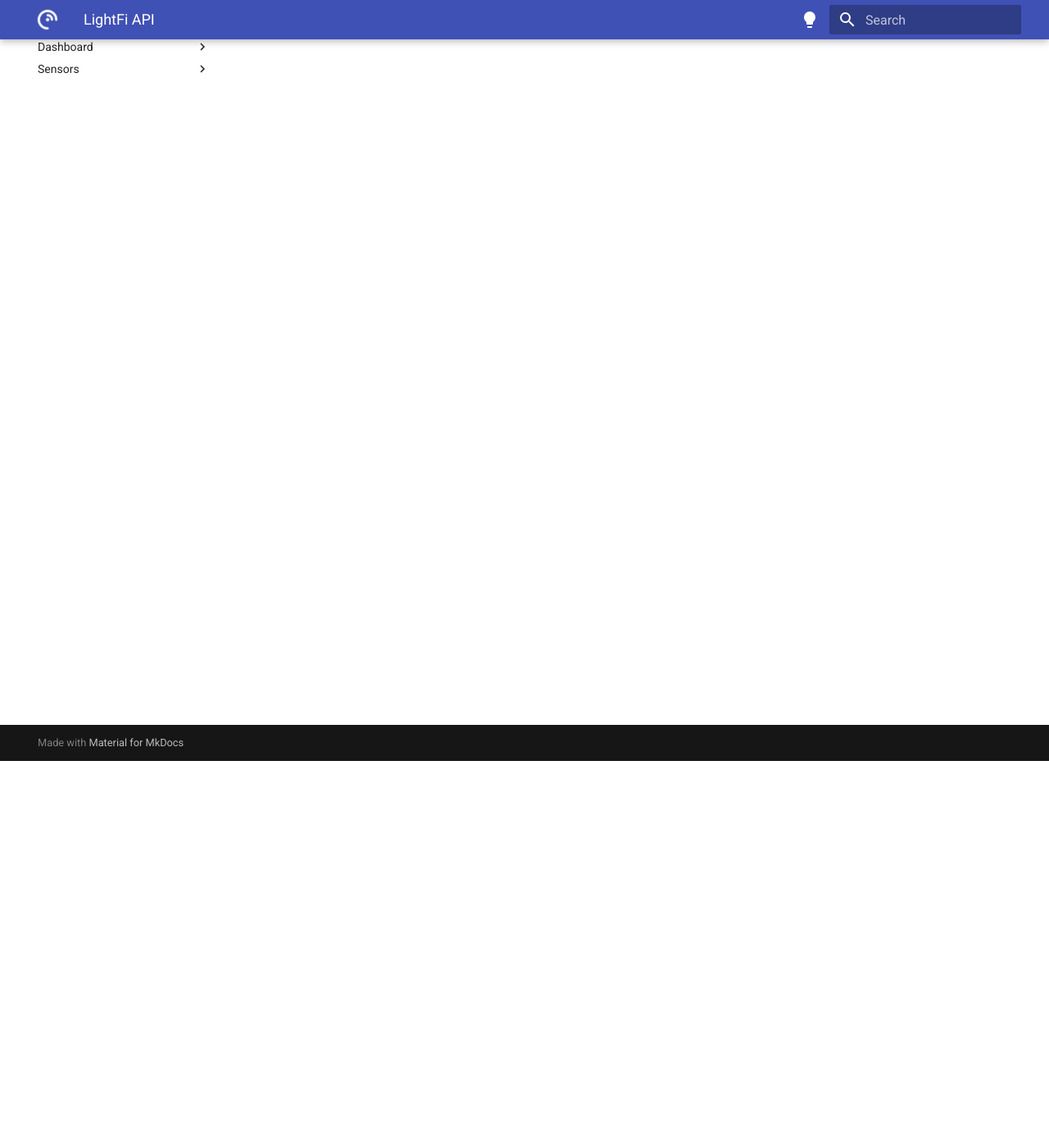
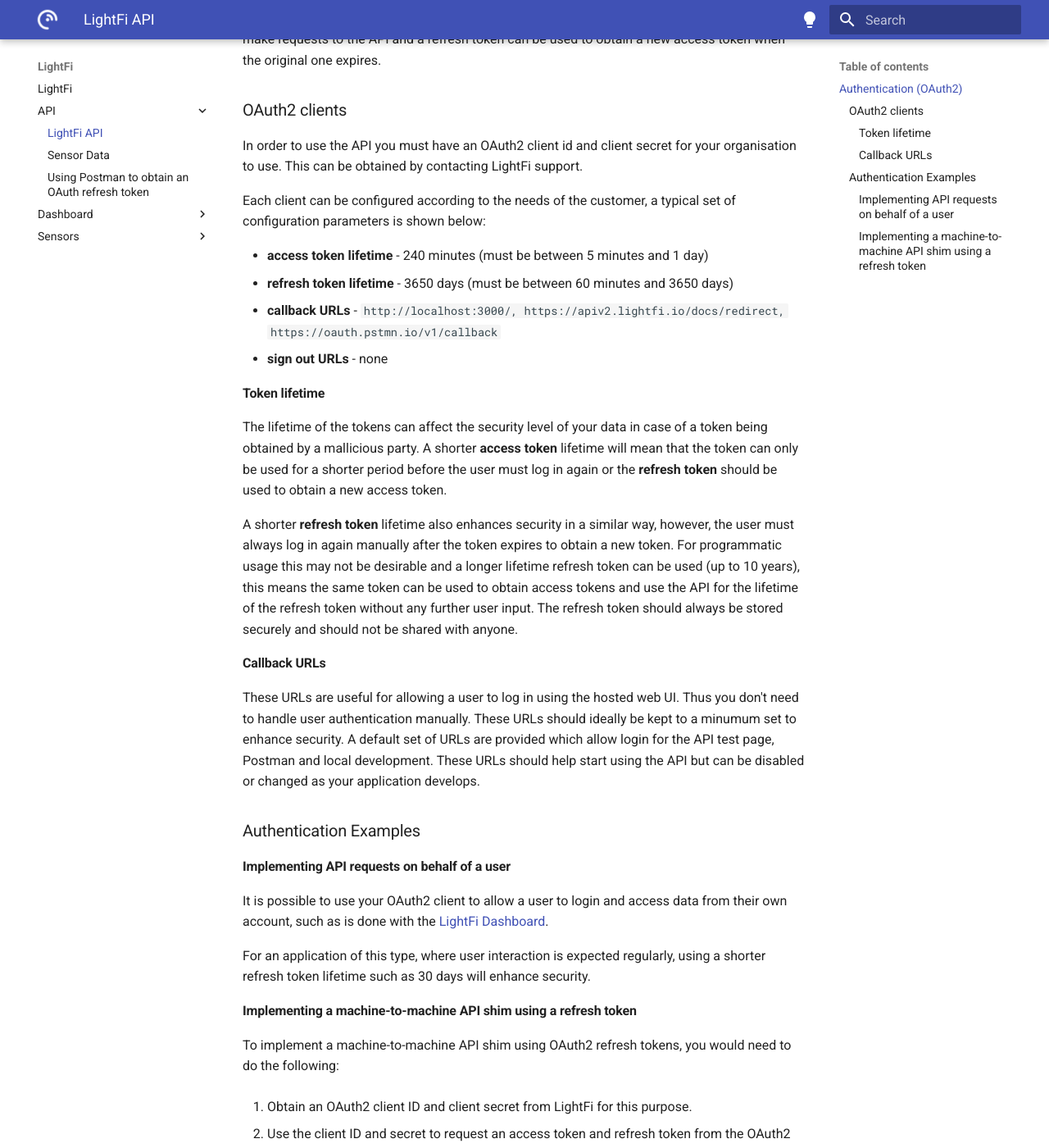
Before and after one commit to LightFiLimited/lf-documentation, an MkDocs documentation site: the page built from docs/API/index.md, in a window 1280 px wide and 1400 px high, scrolled down 472 px. Shown: the whole window at 82% size. Built offline with MkDocs 1.6.1 and Material for MkDocs 9.7.7, drawn with Linux system fonts in a browser that asks for light colours; some of the changed text lies outside the part shown.

Commit message:
initial basic OAuth2 info

```diff
--- a/docs/API/index.md
+++ b/docs/API/index.md
@@ -4,4 +4,93 @@
 
 - [https://apiv2.lightfi.io/docs](https://apiv2.lightfi.io/docs)
 
-Here you can test the routes directly from the documentation page (Note: API calls that return a large amount of data can be very slow to render on the interactive page, real API use will be much faster).
+Here you can test the routes directly from the documentation page
+(Note: API calls that return a large amount of data can be very slow to render on the interactive page,
+real API use will be much faster).
+
+
+## Authentication (OAuth2)
+
+The primary authentication method for the LightFi API uses OAuth2.
+OAuth2 is an open standard for authorisation that provides a way for applications to access resources from
+a server on behalf of a user.
+OAuth2 uses tokens to authenticate requests for resources,
+an access token to make requests to the API
+and a refresh token can be used to obtain a new access token when the original one expires.
+
+### OAuth2 clients
+
+In order to use the API you must have an OAuth2 client id and client secret for your organisation to use.
+This can be obtained by contacting LightFi support.
+
+Each client can be configured according to the needs of the customer,
+a typical set of configuration parameters is shown below:
+
+ - **access token lifetime** - 240 minutes (must be between 5 minutes and 1 day)
+ - **refresh token lifetime** - 3650 days (must be between 60 minutes and 3650 days)
+ - **callback URLs** - `http://localhost:3000/, https://apiv2.lightfi.io/docs/redirect, https://oauth.pstmn.io/v1/callback`
+ - **sign out URLs** - none
+
+#### Token lifetime
+
+The lifetime of the tokens can affect the security level of your data in case of a token being
+obtained by a mallicious party.
+A shorter **access token** lifetime will mean that the token can only be used for a shorter period
+before the user must log in again or the **refresh token** should be used to obtain a new access token.
+
+A shorter **refresh token** lifetime also enhances security in a similar way, however, the user
+must always log in again manually after the token expires to obtain a new token.
+For programmatic usage this may not be desirable and a longer lifetime refresh token can be used
+(up to 10 years), this means the same token can be used to obtain access tokens and use the API
+for the lifetime of the refresh token without any further user input.
+The refresh token should always be stored securely and should not be shared with anyone.
+
+#### Callback URLs
+
+These URLs are useful for allowing a user to log in using the hosted web UI.
+Thus you don't need to handle user authentication manually.
+These URLs should ideally be kept to a minumum set to enhance security.
+A default set of URLs are provided which allow login for the API test page, Postman and local development.
+These URLs should help start using the API but can be disabled or changed as your application develops.
+
+### Authentication Examples
+
+#### Implementing API requests on behalf of a user
+
+It is possible to use your OAuth2 client to allow a user to login and access data from their own account,
+such as is done with the [LightFi Dashboard](/dashboard/).
+
+For an application of this type, where user interaction is expected regularly, using a shorter
+refresh token lifetime such as 30 days will enhance security.
+
+#### Implementing a machine-to-machine API shim using a refresh token
+
+To implement a machine-to-machine API shim using OAuth2 refresh tokens, you would need to do the following:
+
+  1. Obtain an OAuth2 client ID and client secret from LightFi for this purpose.
+
+  2. Use the client ID and secret to request an access token and refresh token from the OAuth2 server.
+  This is done by sending a request to the server's OAuth2 token endpoint
+  (`oauth_url` provided with your client credentials),
+  along with the appropriate grant type ("Authorization Code") and other required parameters.
+  An example of how to do this using Postman can be found [here](/API/postman_refresh_token/).
+
+  3. Store the refresh token securely.
+  This is important because the refresh token can be used to obtain new access tokens,
+  so it should not be shared with anyone else.
+
+  4. Use the access token to make requests to the API.
+  This is done by including the access token in the authorization header of the HTTP request.
+
+  5. When the access token expires, use the refresh token to request a new access token from the server.
+  This is done by sending a request to the server's OAuth2 token endpoint,
+  along with the appropriate grant type ("refresh_token").
+  An example of how to do this using Postman can be found [here](/API/postman_refresh_token/#using-the-refresh-token).
+
+  6. Update your application to use the new access token for subsequent API requests.
+
+By implementing this process, your application will be able to securely access the API using OAuth2 refresh tokens,
+allowing it to continue making requests even after the original access token has expired.
+For an application of this type, where user interaction is not expected, using a longer
+refresh token lifetime such as 10 years will allow the shim layer to keep operating without any need for
+user interaction.
```
